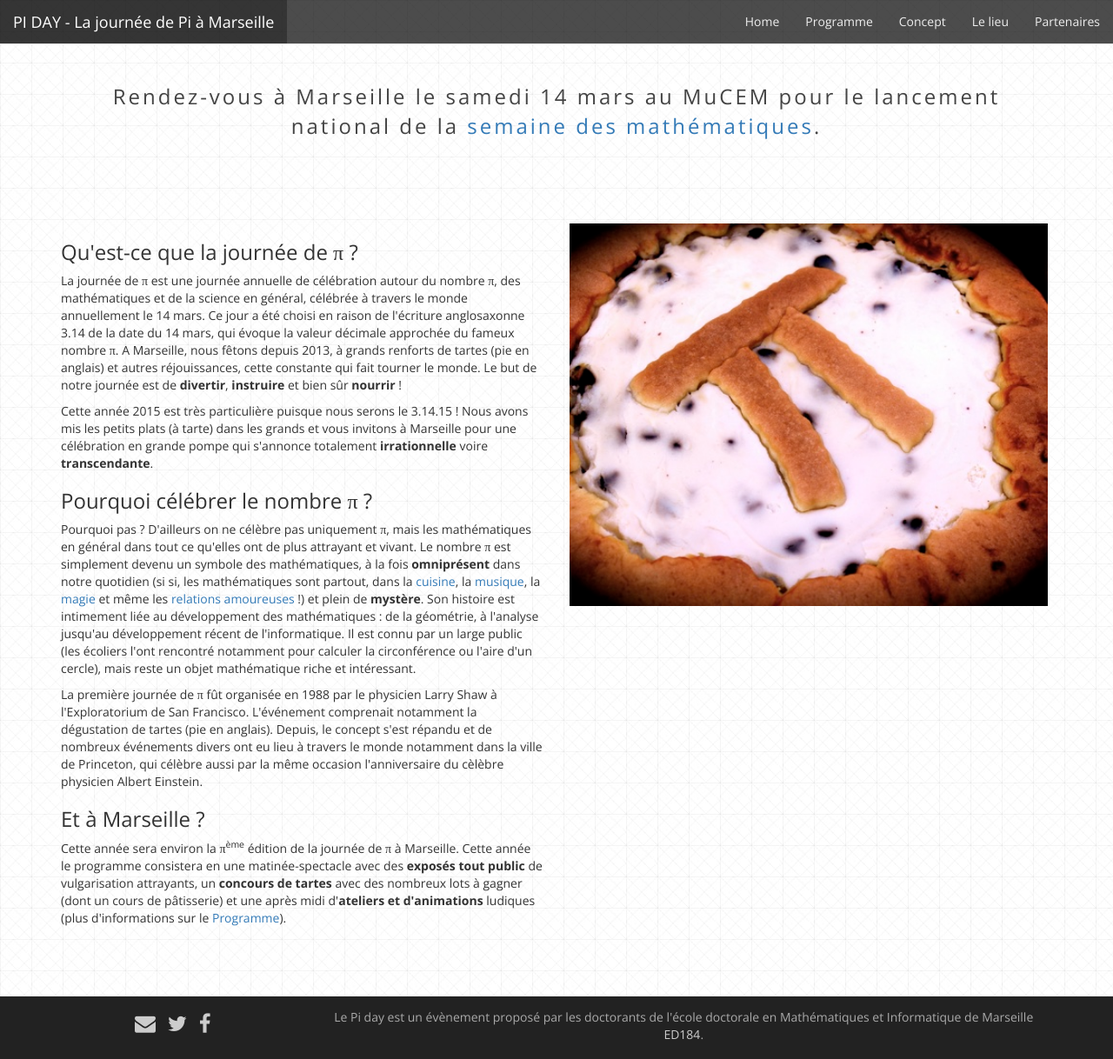
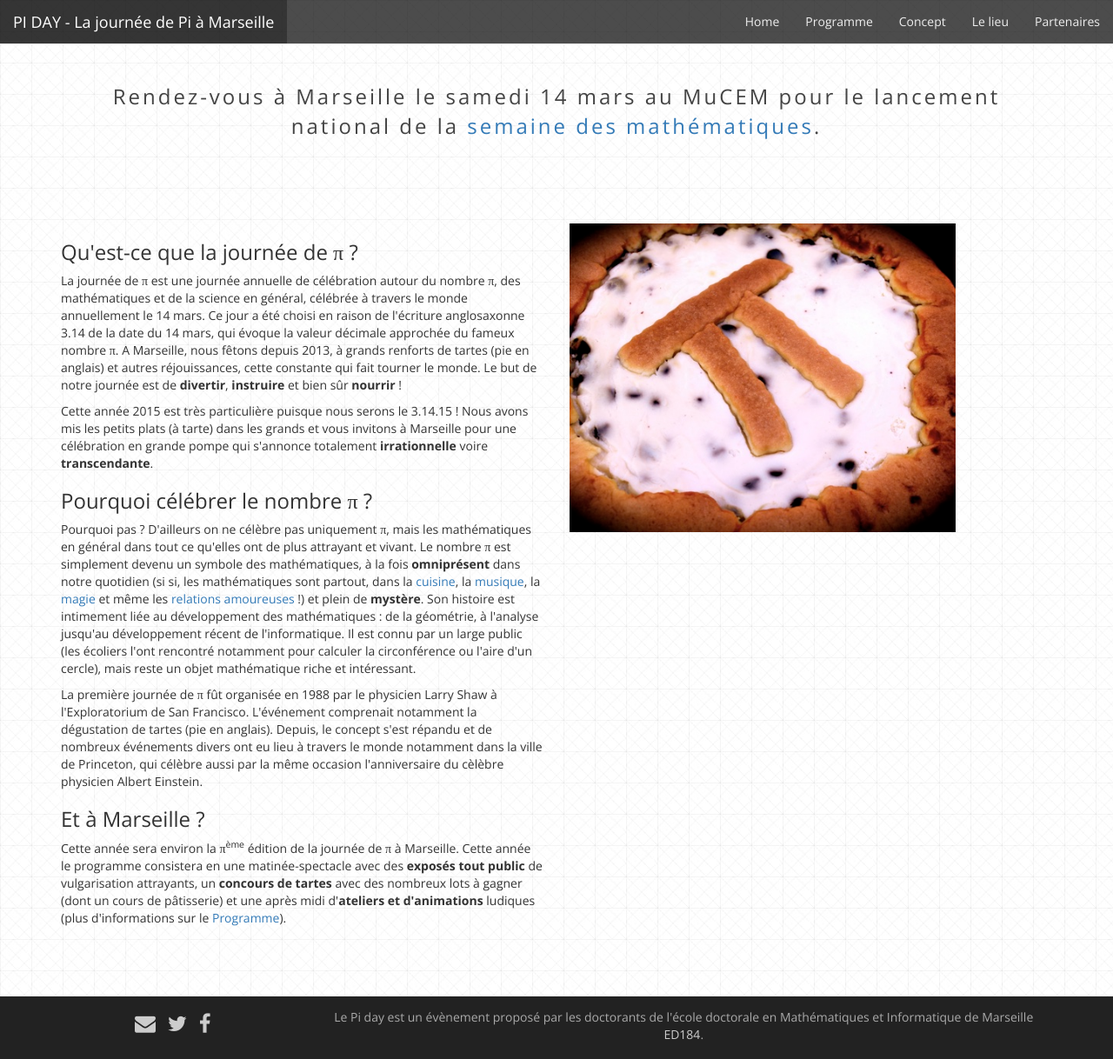
Before and after one commit to Piday/piday.github.io, a Jekyll site: the page built from concept.html, in a window 1280 px wide and 1218 px high. Shown: the whole window at 87% size. Built offline with Jekyll 4.4.1, drawn with Linux system fonts in a browser that asks for light colours; nearby versions of some CDN libraries; Markdown is read by kramdown in place of the engine named in the settings.

Commit message:
largeur images

```diff
--- a/concept.html
+++ b/concept.html
@@ -36,7 +36,7 @@ permalink: /Concept/
 		<p>Cette année sera environ la π<sup>ème</sup> édition de la journée de π à Marseille. Cette année le programme consistera en une matinée-spectacle avec des <strong>exposés tout public</strong> de vulgarisation attrayants, un <strong>concours de tartes</strong> avec des nombreux lots à gagner (dont un cours de pâtisserie) et une après midi d'<strong>ateliers et d'animations</strong> ludiques (plus d'informations sur le <a class="page-link" href="{{ '/Programme/' | prepend: site.baseurl }}">Programme</a>).</p>
 	    </div>
 	        <div class="col-sm-6">
-	        <img src="/images/tarte_anna.jpg" alt="Tarte ricotta chocolat" width="550"/>
+	        <img src="/images/tarte_anna.jpg" alt="Tarte ricotta chocolat" style="max-width : 80%"/>
 	    </div>
     </div>
   </div>
--- a/lieu.html
+++ b/lieu.html
@@ -27,7 +27,7 @@ permalink: /Lieu/
 
     </div>
         <div class="col-sm-6">
-        <img src="/images/mucem.jpg" alt="MuCEM" width="550"/>
+        <img src="/images/mucem.jpg" alt="MuCEM"  style="max-width : 80%"/>
     </div>
   </div>
 </div>
```
